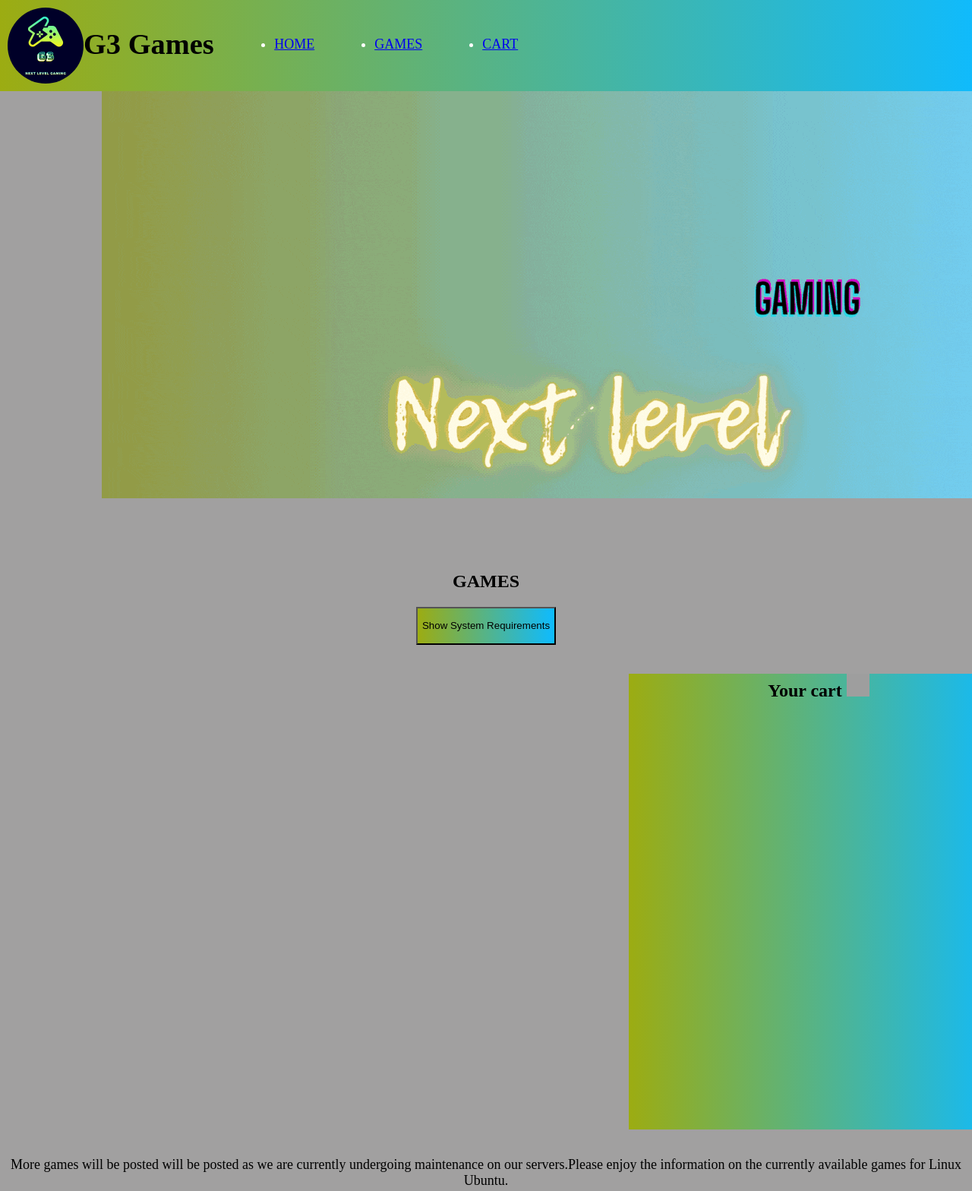
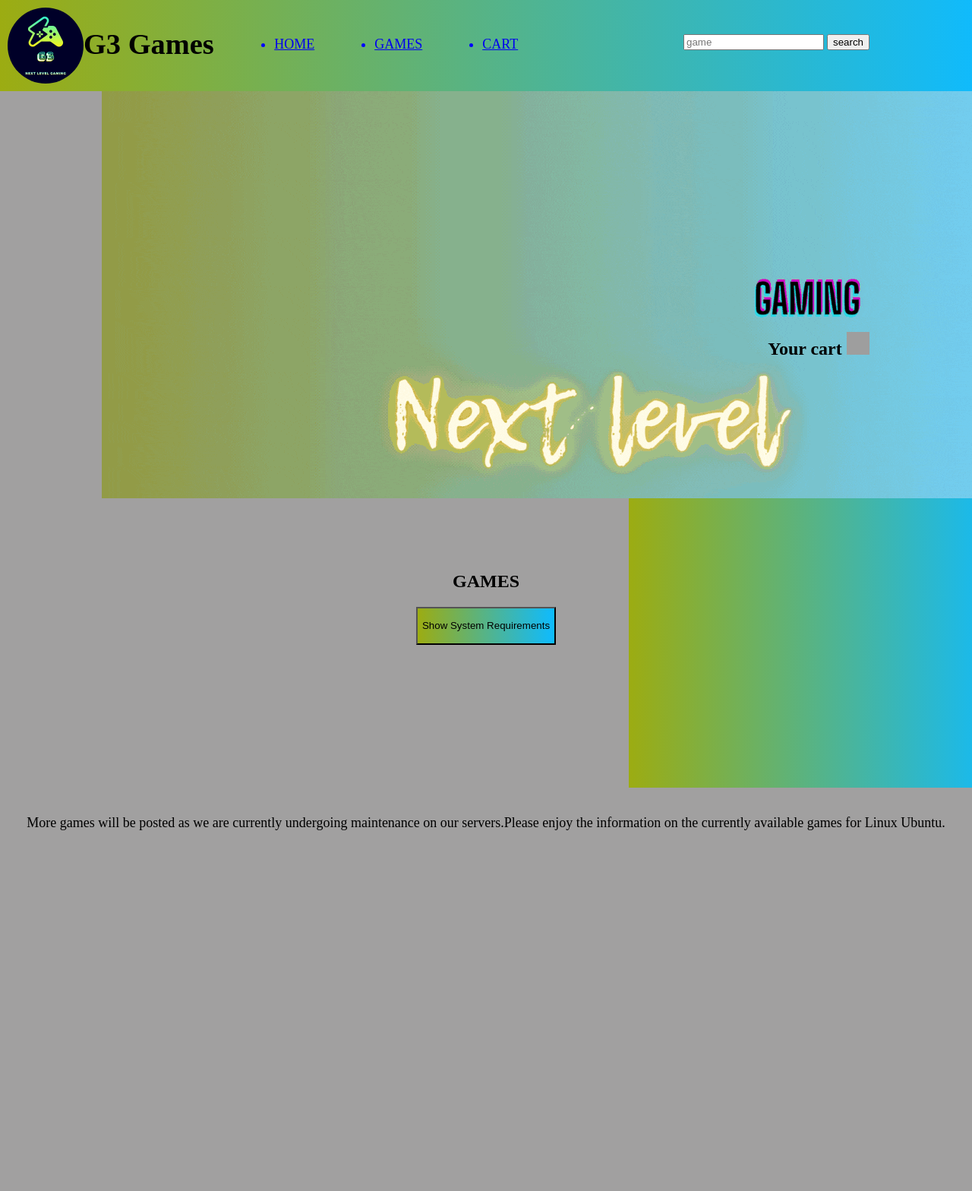
Before and after one commit to DoubleG254/Phase-1-Project_1-, a plain HTML site: page G3_Games/index.html in a window 1280 px wide. Shown: the top 1568 px of the page at 76% size. After the commit the page ends 1102 px from the top, so only its background shows below. Drawn offline with Linux system fonts and the light colour scheme; no server answers; grey boxes are pictures that could not be loaded.

Commit message:
search engine add

```diff
--- a/G3_Games/index.html
+++ b/G3_Games/index.html
@@ -21,6 +21,10 @@
                 <li><a href="#displayer">GAMES</a></li>
                 <li><a href="#cart">CART</a></li>
               </ul>
+              <div id="search">
+                <input type="search" name=""  placeholder="game" id="initialize">
+              <input type="submit" value="search">
+              </div>
             </nav>
           </header>
           <div id="linux">
@@ -45,7 +49,7 @@
               </ol>
             </div>
             <br><br>
-            <footer>More games will be posted will be posted as we are currently undergoing maintenance on our servers.Please enjoy the information on the currently available games for Linux Ubuntu.</footer>
+            <footer>More games will be posted  as we are currently undergoing maintenance on our servers.Please enjoy the information on the currently available games for Linux Ubuntu.</footer>
 
           </section>
 
--- a/G3_Games/index.js
+++ b/G3_Games/index.js
@@ -29,10 +29,12 @@ let cartAdd=game.querySelector(".cartAdd")
 
     li.innerHTML=`${games.name}`
     let ul= document.querySelector(".list")
-    ul.appendChild(li)
+    ul.appendChild(li);
+  })
 
-  })
+
   }
+
 //Fetch game data from the server
 function fetchData() {
   fetch("http://localhost:3000/games")
--- a/G3_Games/main.css
+++ b/G3_Games/main.css
@@ -32,6 +32,7 @@ ul{
     font-size: large;
     position: absolute;
     top: 30px;
+    color: blue;
 }
 
 #linux{
@@ -67,7 +68,7 @@ ul{
 #cart{
     width: 500px;
     margin-left: 820px;
-
+    margin-top: -450px;
     background: linear-gradient(to right, #9cac12, #0ebbff);
     height:600px;
 }
@@ -77,3 +78,8 @@ ul{
 footer{
     font-size: large;
 }
+#search{
+    position: absolute;
+    top: 45px;
+    left: 900px;
+}
```
